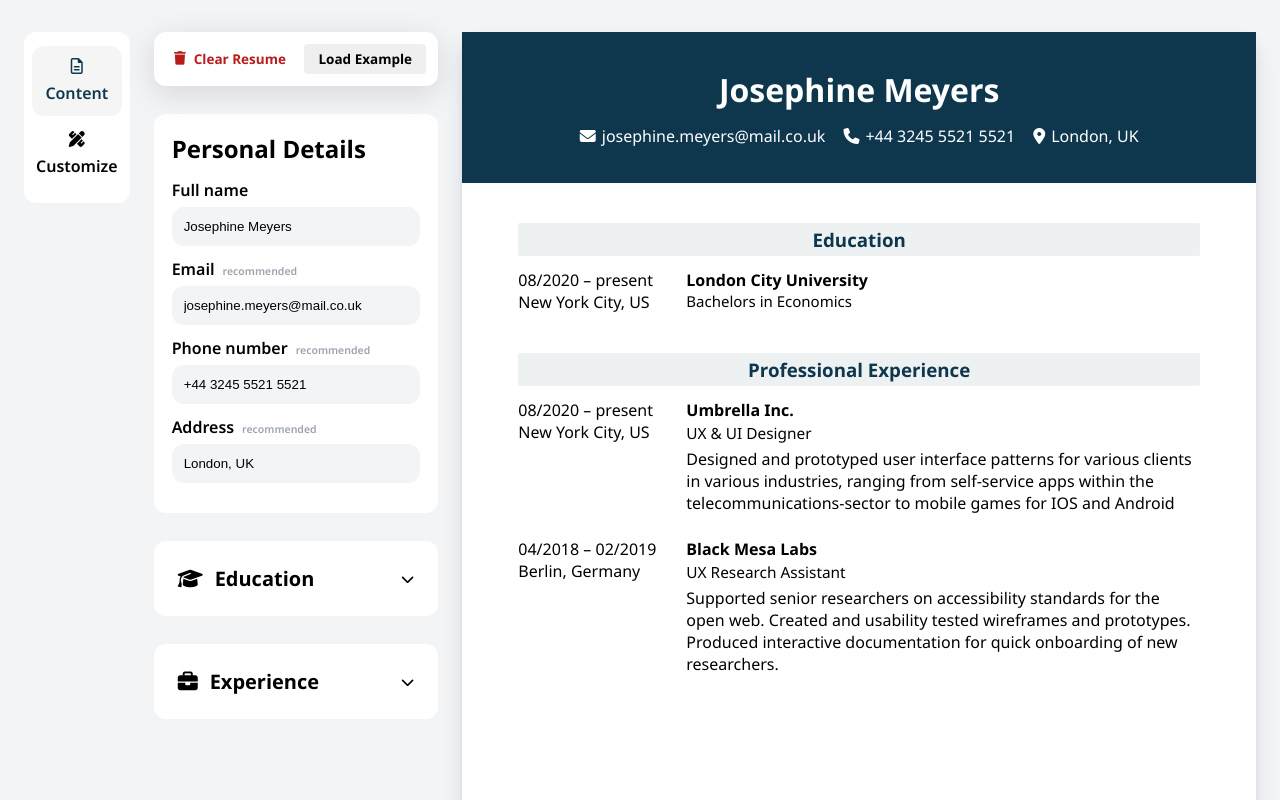
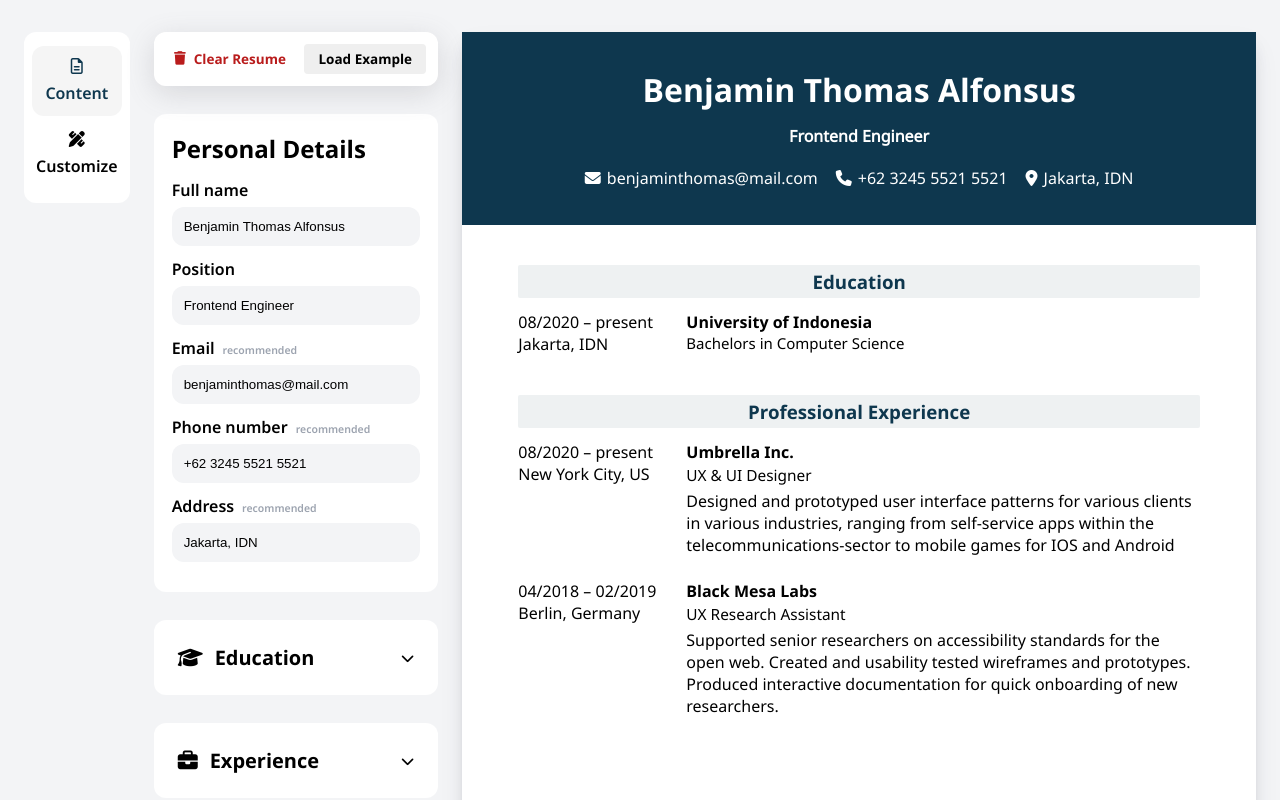
Before and after one commit to rubengitdev/4Resume, a React (Create React App) app: page / in a window 1280 px wide. Shown: the top 800 px of the page. Built offline with nearby package versions, Linux system fonts and the light colour scheme.

Commit message:
Feat: Add position field data into personal detail input section

```diff
--- a/src/App.js
+++ b/src/App.js
@@ -1,21 +1,21 @@
-import { useState } from "react";
-import "./styles/App.css";
-import PersonalDetails from "./components/personal-info/PersonalDetails";
-import AddEducationSection from "./components/education/AddEducationSection";
-import AddExperienceSection from "./components/experience/AddExperienceSection";
-import Resume from "./components/Resume";
-import uniqid from "uniqid";
-import TemplateLoader from "./components/TemplateLoader";
-import exampleData from "./example-data";
-import Sidebar from "./components/Sidebar";
-import Customize from "./components/Customize";
+import { useState } from 'react';
+import './styles/App.css';
+import PersonalDetails from './components/personal-info/PersonalDetails';
+import AddEducationSection from './components/education/AddEducationSection';
+import AddExperienceSection from './components/experience/AddExperienceSection';
+import Resume from './components/Resume';
+import uniqid from 'uniqid';
+import TemplateLoader from './components/TemplateLoader';
+import exampleData from './example-data';
+import Sidebar from './components/Sidebar';
+import Customize from './components/Customize';
 
 function App() {
     const [personalInfo, setPersonalInfo] = useState(exampleData.personalInfo);
     const [sections, setSections] = useState(exampleData.sections);
     const [sectionOpen, setSectionOpen] = useState(null);
-  const [currentPage, setCurrentPage] = useState("content");
-  const [resumeLayout, setResumeLayout] = useState("top");
+    const [currentPage, setCurrentPage] = useState('content');
+    const [resumeLayout, setResumeLayout] = useState('top');
     // Store prevState to revert changes when user clicks "cancel"
     const [prevState, setPrevState] = useState(null);
     function handlePersonalInfoChange(e) {
@@ -26,7 +26,7 @@ function App() {
     function handleSectionChange(e) {
         const { key } = e.target.dataset;
         const inputValue = e.target.value;
-    const form = e.target.closest(".section-form");
+        const form = e.target.closest('.section-form');
         const { id } = form;
         const { arrayName } = form.dataset;
         const section = sections[arrayName];
@@ -48,25 +48,25 @@ function App() {
     }
 
     const createEducationForm = () =>
-    createForm("educations", {
-      degree: "",
-      schoolName: "",
-      location: "",
-      startDate: "",
-      endDate: "",
+        createForm('educations', {
+            degree: '',
+            schoolName: '',
+            location: '',
+            startDate: '',
+            endDate: '',
             isCollapsed: false,
             isHidden: false,
             id: uniqid(),
         });
 
     const createExperienceForm = () =>
-    createForm("experiences", {
-      companyName: "",
-      positionTitle: "",
-      location: "",
-      description: "",
-      startDate: "",
-      endDate: "",
+        createForm('experiences', {
+            companyName: '',
+            positionTitle: '',
+            location: '',
+            description: '',
+            startDate: '',
+            endDate: '',
             isCollapsed: false,
             isHidden: false,
             id: uniqid(),
@@ -74,7 +74,7 @@ function App() {
 
     const setOpen = (sectionName) => setSectionOpen(sectionName);
     function removeForm(e) {
-    const form = e.target.closest(".section-form");
+        const form = e.target.closest('.section-form');
         const { arrayName } = form.dataset;
         const section = sections[arrayName];
         const { id } = form;
@@ -92,7 +92,7 @@ function App() {
             return;
         }
 
-    const sectionForm = e.target.closest(".section-form");
+        const sectionForm = e.target.closest('.section-form');
         const { id } = sectionForm;
         const { arrayName } = sectionForm.dataset;
         const section = sections[arrayName];
@@ -112,7 +112,7 @@ function App() {
     }
 
     function toggleValue(e, key) {
-    const sectionForm = e.target.closest(".section-form");
+        const sectionForm = e.target.closest('.section-form');
         const { id } = sectionForm;
         const { arrayName } = sectionForm.dataset;
         const section = sections[arrayName];
@@ -129,8 +129,8 @@ function App() {
         });
     }
 
-  const toggleCollapsed = (e) => toggleValue(e, "isCollapsed");
-  const toggleHidden = (e) => toggleValue(e, "isHidden");
+    const toggleCollapsed = (e) => toggleValue(e, 'isCollapsed');
+    const toggleHidden = (e) => toggleValue(e, 'isHidden');
 
     return (
         <div className="app">
@@ -144,27 +144,29 @@ function App() {
                         }}
                         onClear={() => {
                             setPersonalInfo({
-                fullName: "",
-                email: "",
-                phoneNumber: "",
-                address: "",
+                                fullName: '',
+                                position: '',
+                                email: '',
+                                phoneNumber: '',
+                                address: '',
                             });
                             setSections({ educations: [], experiences: [] });
                             setPrevState(null);
                         }}
                     />
-          {currentPage === "content" && (
+                    {currentPage === 'content' && (
                         <>
                             <PersonalDetails
                                 onChange={handlePersonalInfoChange}
                                 fullName={personalInfo.fullName}
+                                position={personalInfo.position}
                                 email={personalInfo.email}
                                 phoneNumber={personalInfo.phoneNumber}
                                 address={personalInfo.address}
                             />
                             <AddEducationSection
                                 educations={sections.educations}
-                isOpen={sectionOpen === "Education"}
+                                isOpen={sectionOpen === 'Education'}
                                 onChange={handleSectionChange}
                                 createForm={createEducationForm}
                                 setOpen={setOpen}
@@ -175,7 +177,7 @@ function App() {
                             />
                             <AddExperienceSection
                                 experiences={sections.experiences}
-                isOpen={sectionOpen === "Experience"}
+                                isOpen={sectionOpen === 'Experience'}
                                 onChange={handleSectionChange}
                                 createForm={createExperienceForm}
                                 setOpen={setOpen}
@@ -188,7 +190,7 @@ function App() {
                     )}
 
                     <Customize
-            isShown={currentPage === "customize"}
+                        isShown={currentPage === 'customize'}
                         onColChange={setResumeLayout}
                     />
                 </div>
--- a/src/components/Resume.js
+++ b/src/components/Resume.js
@@ -1,8 +1,8 @@
-import "../styles/Resume.css";
-import PersonalInfoSection from "./personal-info/PersonalInfoSection";
-import EducationInfoSection from "./education/EducationInfoSection";
-import "@fortawesome/fontawesome-free/css/all.min.css";
-import ExperienceInfoSection from "./experience/ExperienceInfoSection";
+import '../styles/Resume.css';
+import PersonalInfoSection from './personal-info/PersonalInfoSection';
+import EducationInfoSection from './education/EducationInfoSection';
+import '@fortawesome/fontawesome-free/css/all.min.css';
+import ExperienceInfoSection from './experience/ExperienceInfoSection';
 
 function Resume({ personalInfo, sections, layout }) {
     return (
@@ -10,6 +10,7 @@ function Resume({ personalInfo, sections, layout }) {
             <div className={`resume ${layout}`}>
                 <PersonalInfoSection
                     fullName={personalInfo.fullName}
+                    position={personalInfo.position}
                     email={personalInfo.email}
                     phoneNumber={personalInfo.phoneNumber}
                     address={personalInfo.address}
--- a/src/components/personal-info/PersonalDetails.js
+++ b/src/components/personal-info/PersonalDetails.js
@@ -1,7 +1,14 @@
-import InputGroup from "../InputGroup";
-import "../../styles/PersonalDetails.css";
+import InputGroup from '../InputGroup';
+import '../../styles/PersonalDetails.css';
 
-function PersonalDetails({ onChange, email, fullName, phoneNumber, address }) {
+function PersonalDetails({
+    onChange,
+    email,
+    position,
+    fullName,
+    phoneNumber,
+    address,
+}) {
     return (
         <form className="personal-details">
             <h2>Personal Details</h2>
@@ -13,6 +20,15 @@ function PersonalDetails({ onChange, email, fullName, phoneNumber, address }) {
                 value={fullName}
                 onChange={onChange}
                 data-key="fullName"
+            />
+            <InputGroup
+                type="text"
+                id="position"
+                labelText="Position"
+                placeholder="Desired Position"
+                value={position}
+                onChange={onChange}
+                data-key="position"
             />
             <InputGroup
                 type="email"
--- a/src/components/personal-info/PersonalInfoSection.js
+++ b/src/components/personal-info/PersonalInfoSection.js
@@ -1,9 +1,16 @@
-import "../../styles/PersonalInfoSection.css";
+import '../../styles/PersonalInfoSection.css';
 
-function PersonalInfoSection({ email, fullName, phoneNumber, address }) {
+function PersonalInfoSection({
+    email,
+    fullName,
+    position,
+    phoneNumber,
+    address,
+}) {
     return (
         <div className="personal-info">
             <h1 className="resume-name">{fullName}</h1>
+            <h4 className="position">{position}</h4>
             <div className="contact-info">
                 {email && (
                     <div>
--- a/src/example-data.js
+++ b/src/example-data.js
@@ -1,31 +1,32 @@
-import uniqid from "uniqid";
+import uniqid from 'uniqid';
 
 const exampleData = {
     personalInfo: {
-    fullName: "Josephine Meyers",
-    email: "josephine.meyers@mail.co.uk",
-    phoneNumber: "+44 3245 5521 5521",
-    address: "London, UK",
+        fullName: 'Benjamin Thomas Alfonsus',
+        position: 'Frontend Engineer',
+        email: 'benjaminthomas@mail.com',
+        phoneNumber: '+62 3245 5521 5521',
+        address: 'Jakarta, IDN',
     },
 
     sections: {
         educations: [
             {
-        degree: "Bachelors in Economics",
-        schoolName: "London City University",
-        location: "New York City, US",
-        startDate: "08/2020",
-        endDate: "present",
+                degree: 'Bachelors in Computer Science',
+                schoolName: 'University of Indonesia',
+                location: 'Jakarta, IDN',
+                startDate: '08/2020',
+                endDate: 'present',
                 isCollapsed: true,
                 isHidden: false,
                 id: uniqid(),
             },
             {
                 degree: "Master's Degree in Math",
-        schoolName: "Hidden University",
-        location: "New York City, US",
-        startDate: "08/2020",
-        endDate: "present",
+                schoolName: 'Hidden University',
+                location: 'New York City, US',
+                startDate: '08/2020',
+                endDate: 'present',
                 isCollapsed: true,
                 isHidden: true,
                 id: uniqid(),
@@ -34,25 +35,25 @@ const exampleData = {
 
         experiences: [
             {
-        companyName: "Umbrella Inc.",
-        positionTitle: "UX & UI Designer",
-        location: "New York City, US",
+                companyName: 'Umbrella Inc.',
+                positionTitle: 'UX & UI Designer',
+                location: 'New York City, US',
                 description:
-          "Designed and prototyped user interface patterns for various clients in various industries, ranging from self-service apps within the telecommunications-sector to mobile games for IOS and Android",
-        startDate: "08/2020",
-        endDate: "present",
+                    'Designed and prototyped user interface patterns for various clients in various industries, ranging from self-service apps within the telecommunications-sector to mobile games for IOS and Android',
+                startDate: '08/2020',
+                endDate: 'present',
                 isCollapsed: true,
                 isHidden: false,
                 id: uniqid(),
             },
             {
-        companyName: "Black Mesa Labs",
-        positionTitle: "UX Research Assistant",
-        location: "Berlin, Germany",
+                companyName: 'Black Mesa Labs',
+                positionTitle: 'UX Research Assistant',
+                location: 'Berlin, Germany',
                 description:
-          "Supported senior researchers on accessibility standards for the open web. Created and usability tested wireframes and prototypes. Produced interactive documentation for quick onboarding of new researchers.",
-        startDate: "04/2018",
-        endDate: "02/2019",
+                    'Supported senior researchers on accessibility standards for the open web. Created and usability tested wireframes and prototypes. Produced interactive documentation for quick onboarding of new researchers.',
+                startDate: '04/2018',
+                endDate: '02/2019',
                 isCollapsed: true,
                 isHidden: false,
                 id: uniqid(),
--- a/src/styles/PersonalInfoSection.css
+++ b/src/styles/PersonalInfoSection.css
@@ -7,6 +7,11 @@
 
 .resume-name {
     text-align: center;
+}
+
+.position {
+    text-align: center;
+    padding-bottom: 20px;
 }
 
 .contact-info {
```
Lines whose indentation alone changed are shown as unchanged.
